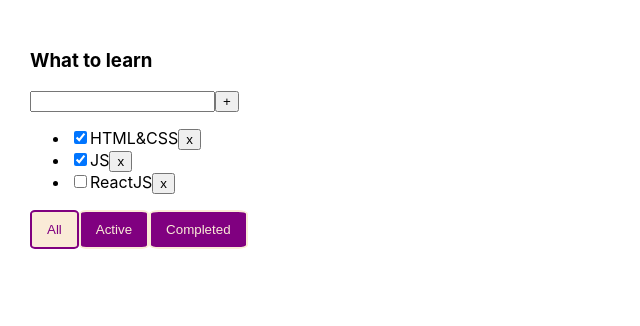
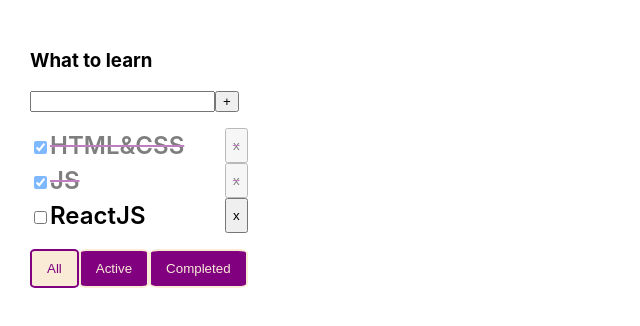
Before and after one commit to Alonasa/ATrelloAlternative, a React (Create React App) app: page / in a window 1280 px wide. Shown: the top 326 px of the page, without its empty margins (0-640 px from the left). Built offline with nearby package versions, Linux system fonts and the light colour scheme.

Commit message:
added styles for tasks, make checkbox work

```diff
--- a/src/App.tsx
+++ b/src/App.tsx
@@ -34,10 +34,16 @@ function App() {
     setTasks([{id: v1(), title: title, isDone: false}, ...tasks])
   }
 
+  const changeTaskStatus = (id: string) => {
+    setTasks(tasks.map(t => t.id === id ? {...t, isDone: !t.isDone} : t))
+  }
+
   return (
     <div className="App">
       <Todolist mainTitle={'What to learn'} task={tasksCopy}
-                removeTask={removeTask} changeFilter={changeFilter} addTask={addTask} filter={filter}/>
+                removeTask={removeTask} changeFilter={changeFilter}
+                addTask={addTask} filter={filter}
+                changeTaskStatus={changeTaskStatus}/>
     </div>
   );
 }
--- a/src/Todolist.module.css
+++ b/src/Todolist.module.css
@@ -16,3 +16,21 @@
 	border: 2px solid purple;
 	color: purple;
 }
+
+.list {
+	padding: 0;
+	list-style: none;
+}
+
+.list li {
+	display: flex;
+	justify-content: space-between;
+	font-size: 24px;
+	font-weight: 600;
+	line-height: 35px;
+}
+
+.finished {
+	opacity: 0.5;
+	text-decoration: purple line-through;
+}
--- a/src/Todolist.tsx
+++ b/src/Todolist.tsx
@@ -8,6 +8,7 @@ type PropsType = {
   addTask: (title: string) => void
   changeFilter: (filter: FilterValueType) => void
   filter: FilterValueType
+  changeTaskStatus: (id: string) => void
 }
 
 export type taskType = {
@@ -42,8 +43,8 @@ export const Todolist = (props: PropsType) => {
   }
 
   const onKeyPressHandler = (e: KeyboardEvent<HTMLInputElement>) => {
-  	if(e.key === 'Enter'){
-  	  addTaskHandler(title)
+	if (e.key === 'Enter') {
+	  addTaskHandler(title)
 	}
   }
 
@@ -51,29 +52,45 @@ export const Todolist = (props: PropsType) => {
 	props.changeFilter(filter)
   }
 
+  const changeTaskStatusHandler = (id: string) => {
+	props.changeTaskStatus(id)
+  }
+
   return (
 	<div>
 	  <h3>{props.mainTitle}</h3>
 	  <div>
-		<input value={title} onInput={(e) => onInputHandler(e)} onKeyPress={(e)=>onKeyPressHandler(e)}/>
+		<input value={title} onInput={(e) => onInputHandler(e)}
+			   onKeyPress={(e) => onKeyPressHandler(e)}/>
 		<button onClick={() => addTaskHandler(title)}>+</button>
-		{error && <span className={s.error}><br/>You can't add empty task</span>}
+		{error &&
+        <span className={s.error}><br/>You can't add empty task</span>}
 	  </div>
-	  <ul>
+	  <ul className={s.list}>
 		{props.task.map(el => {
 		  return (
-			<li key={el.id}>
-			  <input type="checkbox" checked={el.isDone}/>
-			  <span>{el.title}</span>
+			<li className={el.isDone ? s.finished : ''} key={el.id}>
+			  <article><input type="checkbox" checked={el.isDone}
+					   onClick={() => changeTaskStatusHandler(el.id)}/>
+				<span>{el.title}</span>
+			  </article>
 			  <button onClick={() => removeTaskHandler(el.id)}>x</button>
 			</li>
 		  )
 		})}
 	  </ul>
 	  <div>
-		<button className={props.filter === 'All'? `${s.button} ${s.active}`: s.button} onClick={() => changeFilterHandler('All')}>All</button>
-		<button className={props.filter === 'Active'? `${s.button} ${s.active}`: s.button} onClick={() => changeFilterHandler('Active')}>Active</button>
-		<button className={props.filter === 'Completed'? `${s.button} ${s.active}`: s.button} onClick={() => changeFilterHandler('Completed')}>Completed
+		<button
+		  className={props.filter === 'All' ? `${s.button} ${s.active}` : s.button}
+		  onClick={() => changeFilterHandler('All')}>All
+		</button>
+		<button
+		  className={props.filter === 'Active' ? `${s.button} ${s.active}` : s.button}
+		  onClick={() => changeFilterHandler('Active')}>Active
+		</button>
+		<button
+		  className={props.filter === 'Completed' ? `${s.button} ${s.active}` : s.button}
+		  onClick={() => changeFilterHandler('Completed')}>Completed
 		</button>
 	  </div>
 	</div>
```
